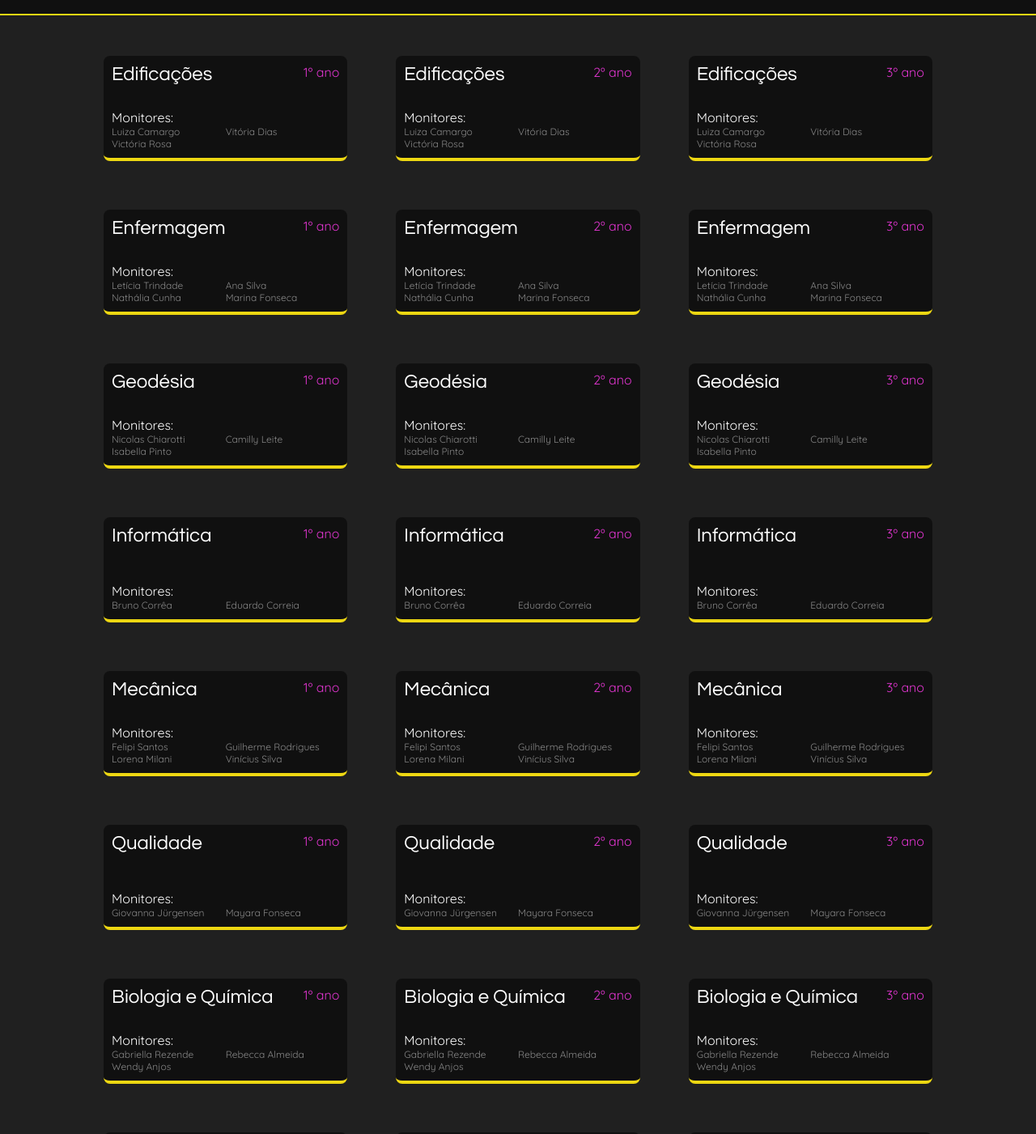
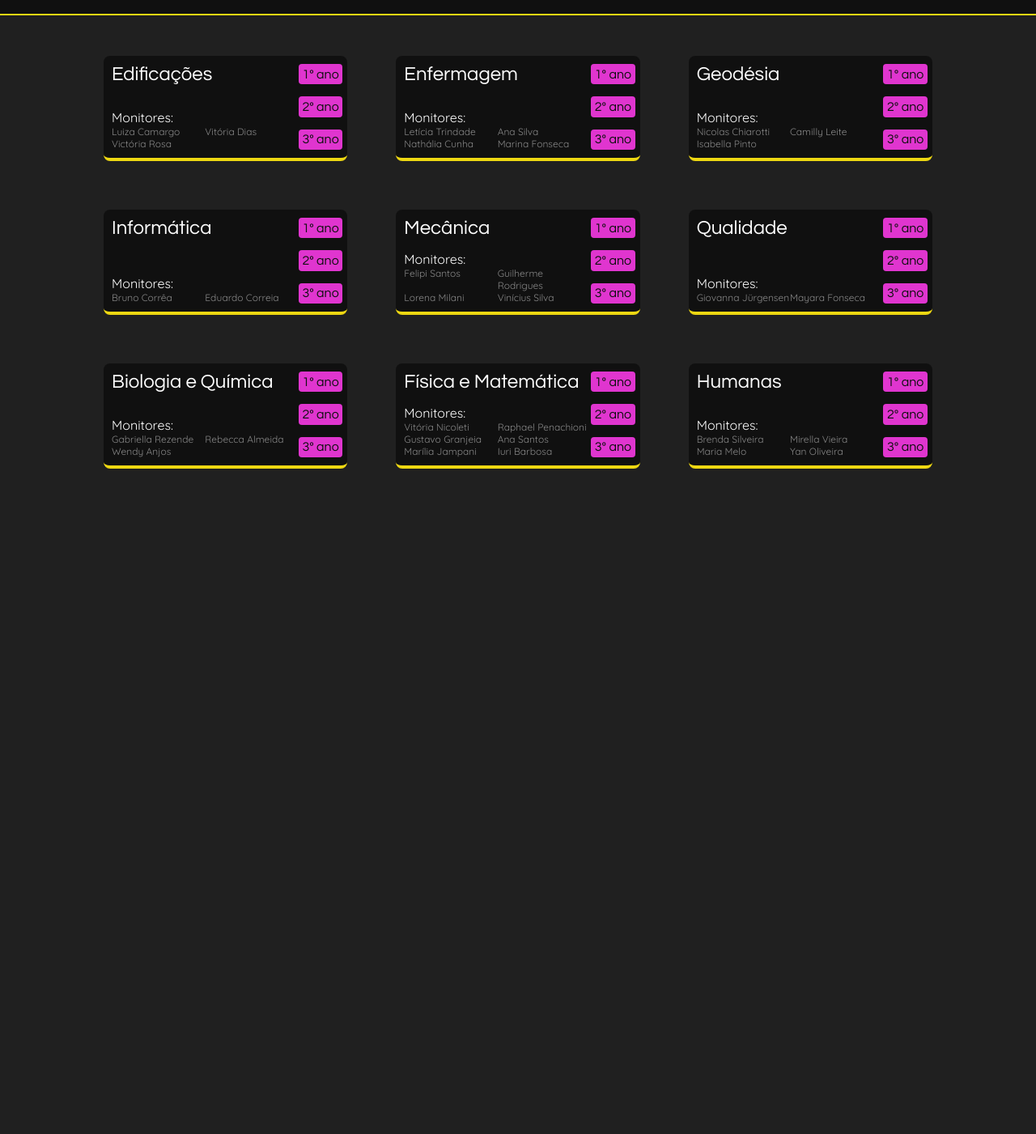
Before and after one commit to edu-correia/portal-monitoria, a React (Create React App) app in the folder web/: page /courses in a window 1280 px wide. Shown: the part 63-1464 px from the top of the page at 81% size. After the commit the page ends 800 px from the top, so only its background shows below. Built offline with nearby package versions, Linux system fonts and the light colour scheme.

Commit message:
Separação dos anos por curso

```diff
--- a/web/src/components/CourseDiv/index.jsx
+++ b/web/src/components/CourseDiv/index.jsx
@@ -4,9 +4,9 @@ import './styles.css';
 
 function CourseDiv({ display_title, course_id, monitors }){
     return (
-        <Link to={`/topic/${course_id}`} className="course-div">
+        <div className="course-div">
+            <div className="course-info">
                 <p className="course-title">{display_title}</p>
-            <span className="course-year">{course_id[0]}º ano</span>
                 <div className="course-monitors">
                     <span>Monitores:</span>
                     <ul className="monitor-list">
@@ -17,7 +17,13 @@ function CourseDiv({ display_title, course_id, monitors }){
                         })}
                     </ul>
                 </div>
-        </Link>
+            </div>
+            <div className="course-years">
+                <Link to={`/topic/1${course_id}`} className="course-link">1º ano</Link>
+                <Link to={`/topic/2${course_id}`} className="course-link">2º ano</Link>
+                <Link to={`/topic/3${course_id}`} className="course-link">3º ano</Link>
+            </div>
+        </div>
     );
 }
 
--- a/web/src/components/CourseDiv/styles.css
+++ b/web/src/components/CourseDiv/styles.css
@@ -8,23 +8,47 @@
     box-sizing: border-box;
     position: relative;
     display: flex;
+    justify-content: space-between;
+    text-decoration: none;
+}
+
+.course-info{
+    display: flex;
     flex-direction: column;
     justify-content: space-between;
+    width: 82%;
+}
+
+.course-years{
+    width: 18%;
+    display: flex;
+    flex-direction: column;
+    justify-content: space-between;
+}
+
+.course-link{
+    width: 100%;
+    height: 20%;
+    background-color: #E035CF;
+    display: grid;
+    place-items: center;
+    border-radius: 4px;
+    color: #101010;
     text-decoration: none;
+    font-family: 'Questrial', sans-serif;
+    border: 2px solid transparent;
+}
+
+.course-link:hover{
+    background-color: transparent;
+    border: 2px solid #E035CF;
+    color: #E035CF;
 }
 
 .course-title{
     font-family: 'Questrial', sans-serif;
     color: #fff;
     font-size: 24px;
-}
-
-.course-year{
-    position: absolute;
-    top: 10px;
-    right: 10px;
-    font-family: 'Quicksand', sans-serif;
-    color: #E035CF;
 }
 
 .course-monitors span{
@@ -49,5 +73,19 @@
 @media only screen and (max-width: 600px){
     .course-div{
         margin-bottom: 20px;
+        height: 170px;
+    }
+
+    .course-link{
+        font-size: 12px;
+    }
+
+    .course-title{
+        font-size: 20px;
+    }
+
+    .monitor-list{
+        display: grid;
+        grid-template-columns: repeat(1, 1fr);
     }
 }
--- a/web/src/pages/Courses/index.jsx
+++ b/web/src/pages/Courses/index.jsx
@@ -12,19 +12,7 @@ function Courses() {
                 {/* Edificações */}
                 <CourseDiv
                     display_title="Edificações"
-                    course_id="1EDF"
-                    monitors={['Luiza Camargo', 'Vitória Dias', 'Victória Rosa']}
-                />
-
-                <CourseDiv
-                    display_title="Edificações"
-                    course_id="2EDF"
-                    monitors={['Luiza Camargo', 'Vitória Dias', 'Victória Rosa']}
-                />
-
-                <CourseDiv
-                    display_title="Edificações"
-                    course_id="3EDF"
+                    course_id="EDF"
                     monitors={['Luiza Camargo', 'Vitória Dias', 'Victória Rosa']}
                 />
 
@@ -32,19 +20,7 @@ function Courses() {
 
                 <CourseDiv
                     display_title="Enfermagem"
-                    course_id="1ENF"
-                    monitors={['Letícia Trindade', 'Ana Silva', 'Nathália Cunha', 'Marina Fonseca']}
-                />
-
-                <CourseDiv
-                    display_title="Enfermagem"
-                    course_id="2ENF"
-                    monitors={['Letícia Trindade', 'Ana Silva', 'Nathália Cunha', 'Marina Fonseca']}
-                />
-
-                <CourseDiv
-                    display_title="Enfermagem"
-                    course_id="3ENF"
+                    course_id="ENF"
                     monitors={['Letícia Trindade', 'Ana Silva', 'Nathália Cunha', 'Marina Fonseca']}
                 />
 
@@ -52,19 +28,7 @@ function Courses() {
 
                 <CourseDiv
                     display_title="Geodésia"
-                    course_id="1GEO"
-                    monitors={['Nicolas Chiarotti', 'Camilly Leite', 'Isabella Pinto']}
-                />
-
-                <CourseDiv
-                    display_title="Geodésia"
-                    course_id="2GEO"
-                    monitors={['Nicolas Chiarotti', 'Camilly Leite', 'Isabella Pinto']}
-                />
-
-                <CourseDiv
-                    display_title="Geodésia"
-                    course_id="3GEO"
+                    course_id="GEO"
                     monitors={['Nicolas Chiarotti', 'Camilly Leite', 'Isabella Pinto']}
                 />
 
@@ -72,19 +36,7 @@ function Courses() {
 
                 <CourseDiv
                     display_title="Informática"
-                    course_id="1INF"
-                    monitors={['Bruno Corrêa', 'Eduardo Correia']}
-                />
-
-                <CourseDiv
-                    display_title="Informática"
-                    course_id="2INF"
-                    monitors={['Bruno Corrêa', 'Eduardo Correia']}
-                />
-
-                <CourseDiv
-                    display_title="Informática"
-                    course_id="3INF"
+                    course_id="INF"
                     monitors={['Bruno Corrêa', 'Eduardo Correia']}
                 />
 
@@ -92,19 +44,7 @@ function Courses() {
 
                 <CourseDiv
                     display_title="Mecânica"
-                    course_id="1MEC"
-                    monitors={['Felipi Santos', 'Guilherme Rodrigues', 'Lorena Milani', 'Vinícius Silva']}
-                />
-
-                <CourseDiv
-                    display_title="Mecânica"
-                    course_id="2MEC"
-                    monitors={['Felipi Santos', 'Guilherme Rodrigues', 'Lorena Milani', 'Vinícius Silva']}
-                />
-
-                <CourseDiv
-                    display_title="Mecânica"
-                    course_id="3MEC"
+                    course_id="MEC"
                     monitors={['Felipi Santos', 'Guilherme Rodrigues', 'Lorena Milani', 'Vinícius Silva']}
                 />
 
@@ -112,19 +52,7 @@ function Courses() {
 
                 <CourseDiv
                     display_title="Qualidade"
-                    course_id="1QLD"
-                    monitors={['Giovanna Jürgensen', 'Mayara Fonseca']}
-                />
-
-                <CourseDiv
-                    display_title="Qualidade"
-                    course_id="2QLD"
-                    monitors={['Giovanna Jürgensen', 'Mayara Fonseca']}
-                />
-
-                <CourseDiv
-                    display_title="Qualidade"
-                    course_id="3QLD"
+                    course_id="QLD"
                     monitors={['Giovanna Jürgensen', 'Mayara Fonseca']}
                 />
 
@@ -132,19 +60,7 @@ function Courses() {
 
                 <CourseDiv
                     display_title="Biologia e Química"
-                    course_id="1BEQ"
-                    monitors={['Gabriella Rezende', 'Rebecca Almeida', 'Wendy Anjos']}
-                />
-
-                <CourseDiv
-                    display_title="Biologia e Química"
-                    course_id="2BEQ"
-                    monitors={['Gabriella Rezende', 'Rebecca Almeida', 'Wendy Anjos']}
-                />
-
-                <CourseDiv
-                    display_title="Biologia e Química"
-                    course_id="3BEQ"
+                    course_id="BEQ"
                     monitors={['Gabriella Rezende', 'Rebecca Almeida', 'Wendy Anjos']}
                 />
 
@@ -152,19 +68,7 @@ function Courses() {
 
                 <CourseDiv
                     display_title="Física e Matemática"
-                    course_id="1FEM"
-                    monitors={['Vitória Nicoleti', 'Raphael Penachioni', 'Gustavo Granjeia', 'Ana Santos', 'Marília Jampani', 'Iuri Barbosa']}
-                />
-
-                <CourseDiv
-                    display_title="Física e Matemática"
-                    course_id="2FEM"
-                    monitors={['Vitória Nicoleti', 'Raphael Penachioni', 'Gustavo Granjeia', 'Ana Santos', 'Marília Jampani', 'Iuri Barbosa']}
-                />
-
-                <CourseDiv
-                    display_title="Física e Matemática"
-                    course_id="3FEM"
+                    course_id="FEM"
                     monitors={['Vitória Nicoleti', 'Raphael Penachioni', 'Gustavo Granjeia', 'Ana Santos', 'Marília Jampani', 'Iuri Barbosa']}
                 />
 
@@ -172,19 +76,7 @@ function Courses() {
 
                  <CourseDiv
                     display_title="Humanas"
-                    course_id="1HUM"
-                    monitors={['Brenda Silveira', 'Mirella Vieira', 'Maria Melo', 'Yan Oliveira']}
-                />
-
-                <CourseDiv
-                    display_title="Humanas"
-                    course_id="2HUM"
-                    monitors={['Brenda Silveira', 'Mirella Vieira', 'Maria Melo', 'Yan Oliveira']}
-                />
-
-                <CourseDiv
-                    display_title="Humanas"
-                    course_id="3HUM"
+                    course_id="HUM"
                     monitors={['Brenda Silveira', 'Mirella Vieira', 'Maria Melo', 'Yan Oliveira']}
                 />
             </div>
```
Also changed, not shown: 1 other file (tests, documents, lock files or other folders). Lines whose indentation alone changed are shown as unchanged.
